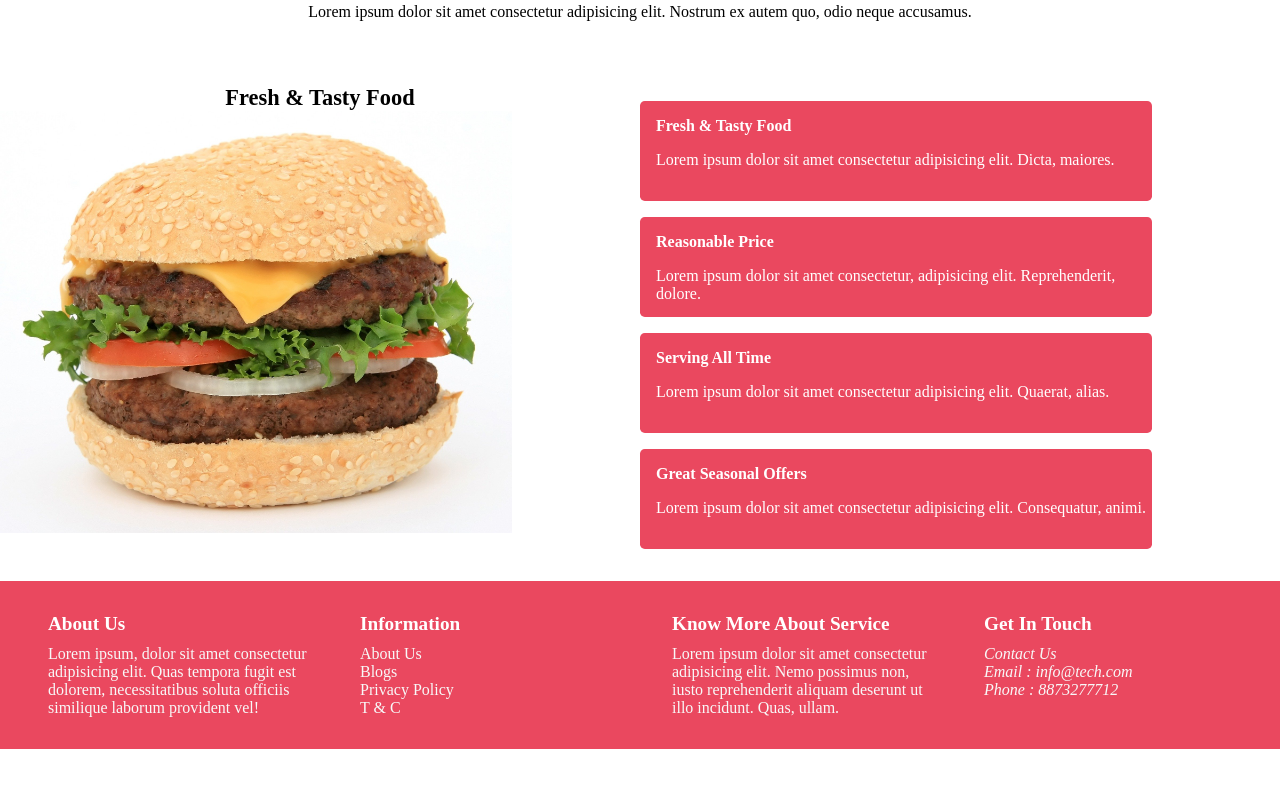
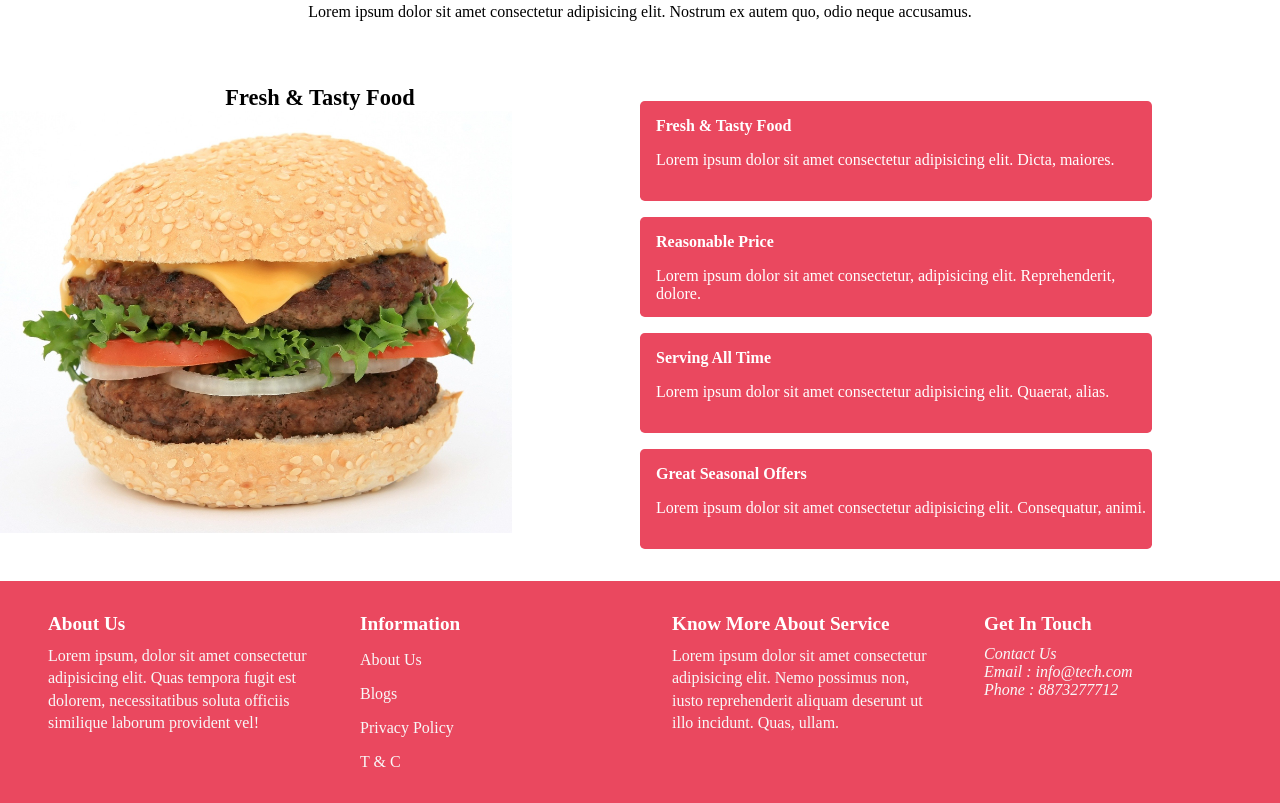
Before and after one commit to balwantsinghmnit/front-end-websites, a plain HTML site: page food3/index.html in a window 1280 px wide. Shown: the part 850-1653 px from the top of the page. Before the commit the page ends 1599 px from the top, so only its background shows below. Drawn offline with Linux system fonts and the light colour scheme.

Commit message:
Update style.css

```diff
--- a/food3/style.css
+++ b/food3/style.css
@@ -225,11 +225,17 @@ footer div h5
 footer div p
 {
     color: #F8F8F8;
+    line-height:1.4em;
 }
 
 footer ul
 {
     list-style: none;
+}
+
+footer ul li
+{
+    margin-top:1em;
 }
 
 footer ul li a
```
